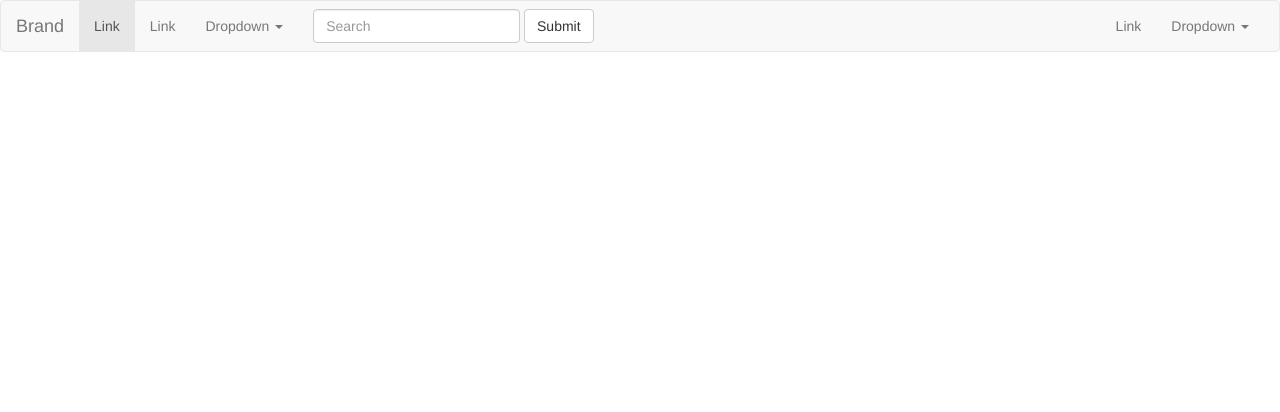
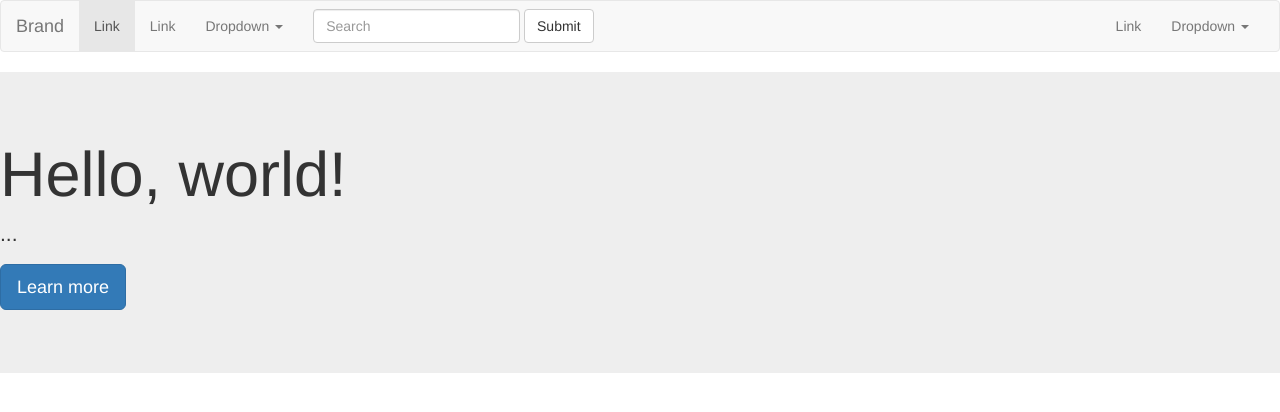
Before and after one commit to cpobursky914/portfolio, a plain HTML site: page index.html in a window 1280 px wide. Drawn offline with nearby package versions, Linux system fonts and the light colour scheme.

Commit message:
add jumbotron.

```diff
--- a/index.html
+++ b/index.html
@@ -67,7 +67,12 @@
     </header>
 
     <main>
-      <section></section>
+      <div class="jumbotron">
+        <h1>Hello, world!</h1>
+        <p>...</p>
+        <p><a class="btn btn-primary btn-lg" href="#" role="button">Learn more</a></p>
+      </div>
+
       <section></section>
       <section></section>
       <section></section>
```
